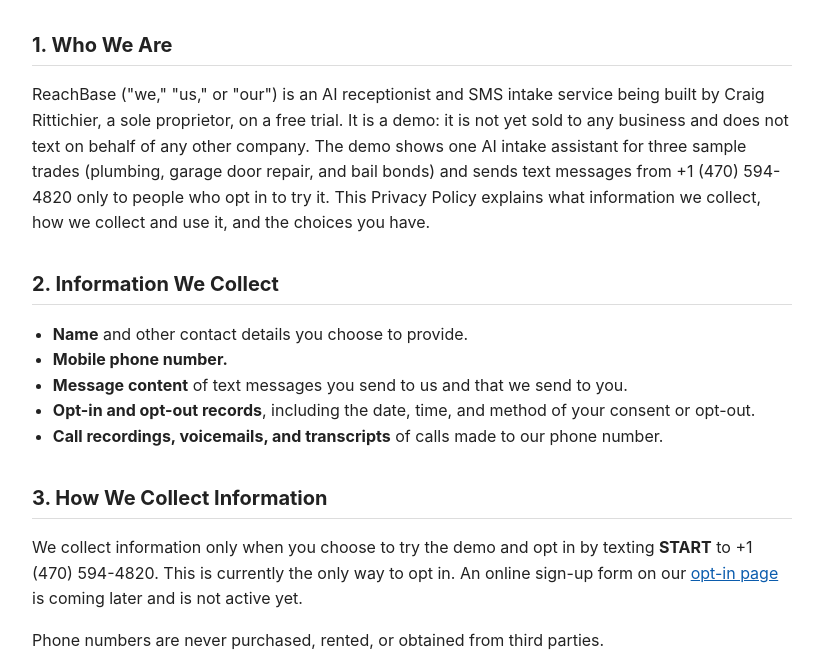
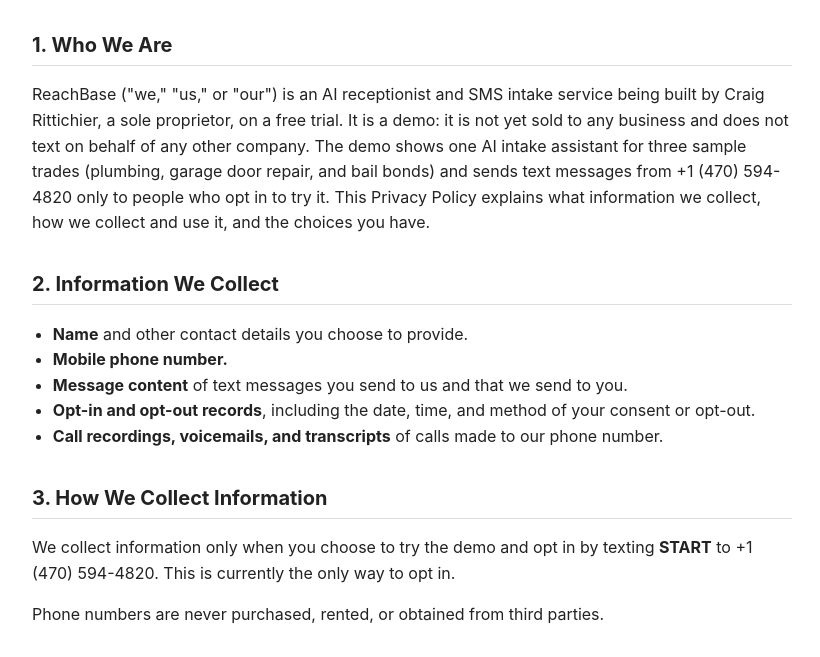
Before and after one commit to craigsrittichier/reachbase-legal, a plain HTML site: page privacy.html in a window 1280 px wide. Shown: the part 132-789 px from the top of the page, without its empty margins (228-1048 px from the left). Drawn offline with Linux system fonts and the light colour scheme.

Commit message:
Remove leftover sign-up form mention from privacy page

```diff
--- a/privacy.html
+++ b/privacy.html
@@ -33,7 +33,7 @@
 </ul>
 
 <h2>3. How We Collect Information</h2>
-<p>We collect information only when you choose to try the demo and opt in by texting <strong>START</strong> to +1 (470) 594-4820. This is currently the only way to opt in. An online sign-up form on our <a href="opt-in.html">opt-in page</a> is coming later and is not active yet.</p>
+<p>We collect information only when you choose to try the demo and opt in by texting <strong>START</strong> to +1 (470) 594-4820. This is currently the only way to opt in.</p>
 <p>Phone numbers are never purchased, rented, or obtained from third parties.</p>
 
 <h2>4. How We Use Information</h2>
```
